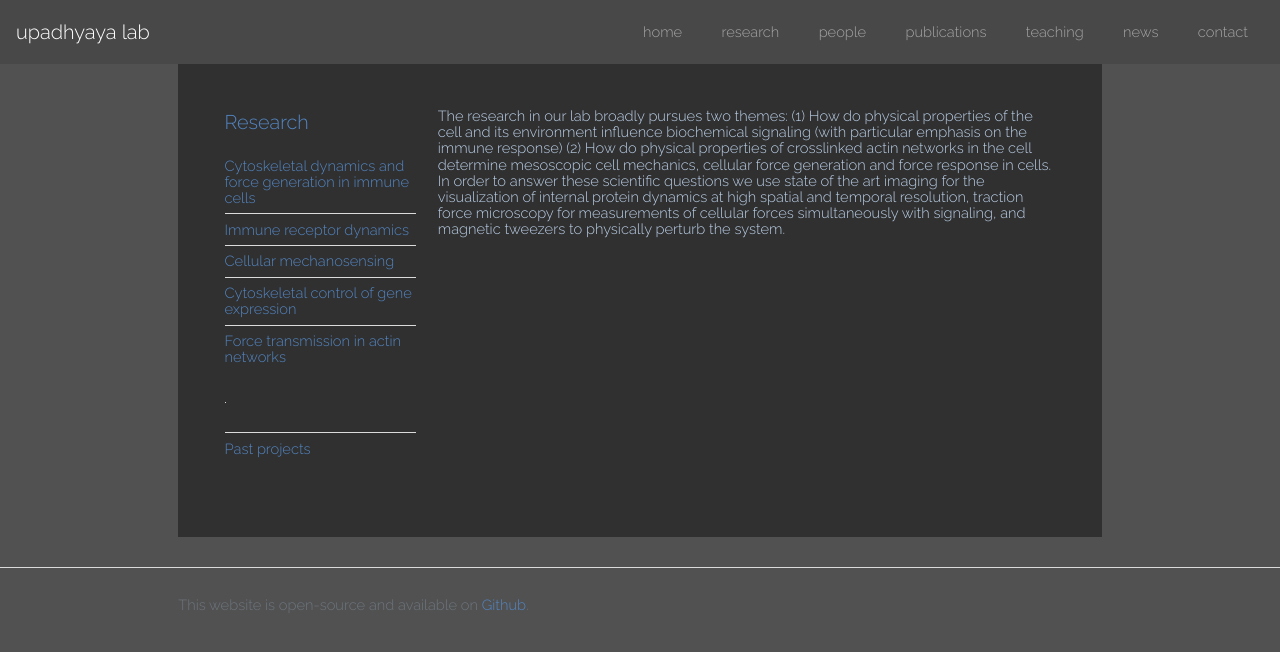
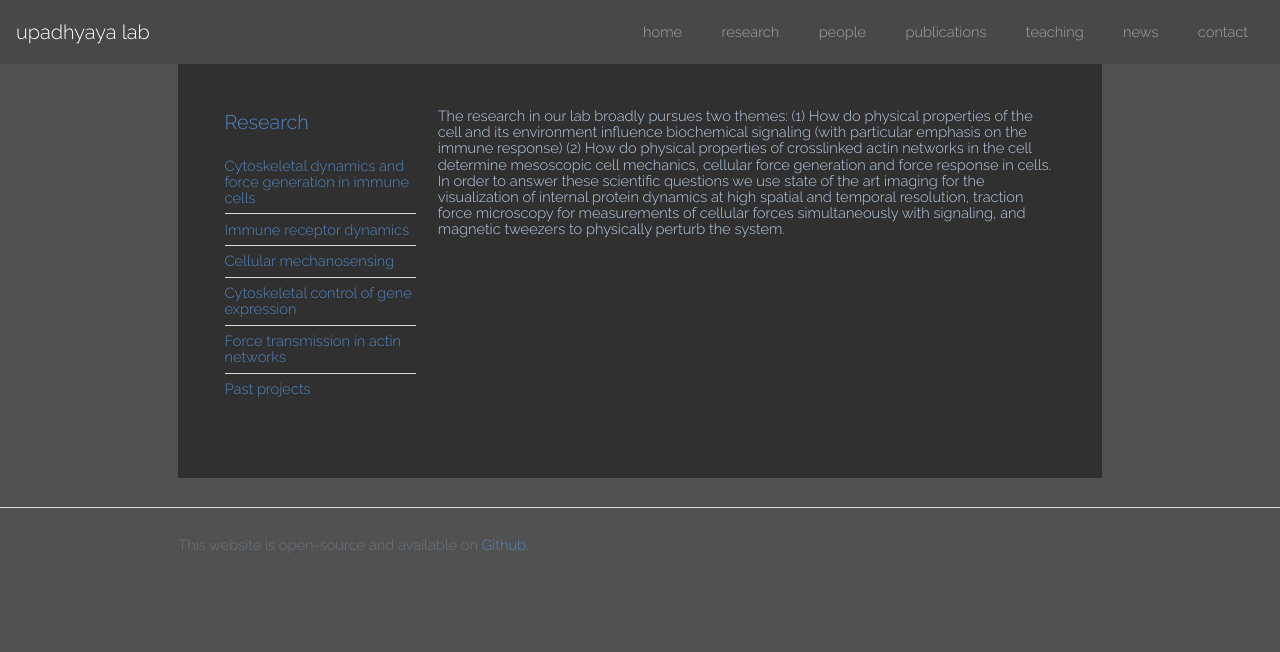
Before and after one commit to arpitalab/arpitalab.github.io, a Jekyll site: the page built from research/index.html, in a window 1280 px wide. Shown: the top 652 px of the page. Built offline with Jekyll 4.4.1, drawn with Linux system fonts in a browser that asks for light colours; nearby versions of some CDN libraries; comment, search, counter and statistics services are not loaded.

Commit message:
Update index.html

```diff
--- a/research/index.html
+++ b/research/index.html
@@ -20,7 +20,6 @@ group: research
 								</li>
 								<li id="showdiv7"><a href="#">Cytoskeletal control of gene expression</a></li>
 								<li id="showdiv8"><a href="#">Force transmission in actin networks</a></li>
-								<hr width="1%">
 								<li margin: 10pix id="showdiv8"><a href="#">Past projects</a></li>
 							</ul>
 						</div>
```
